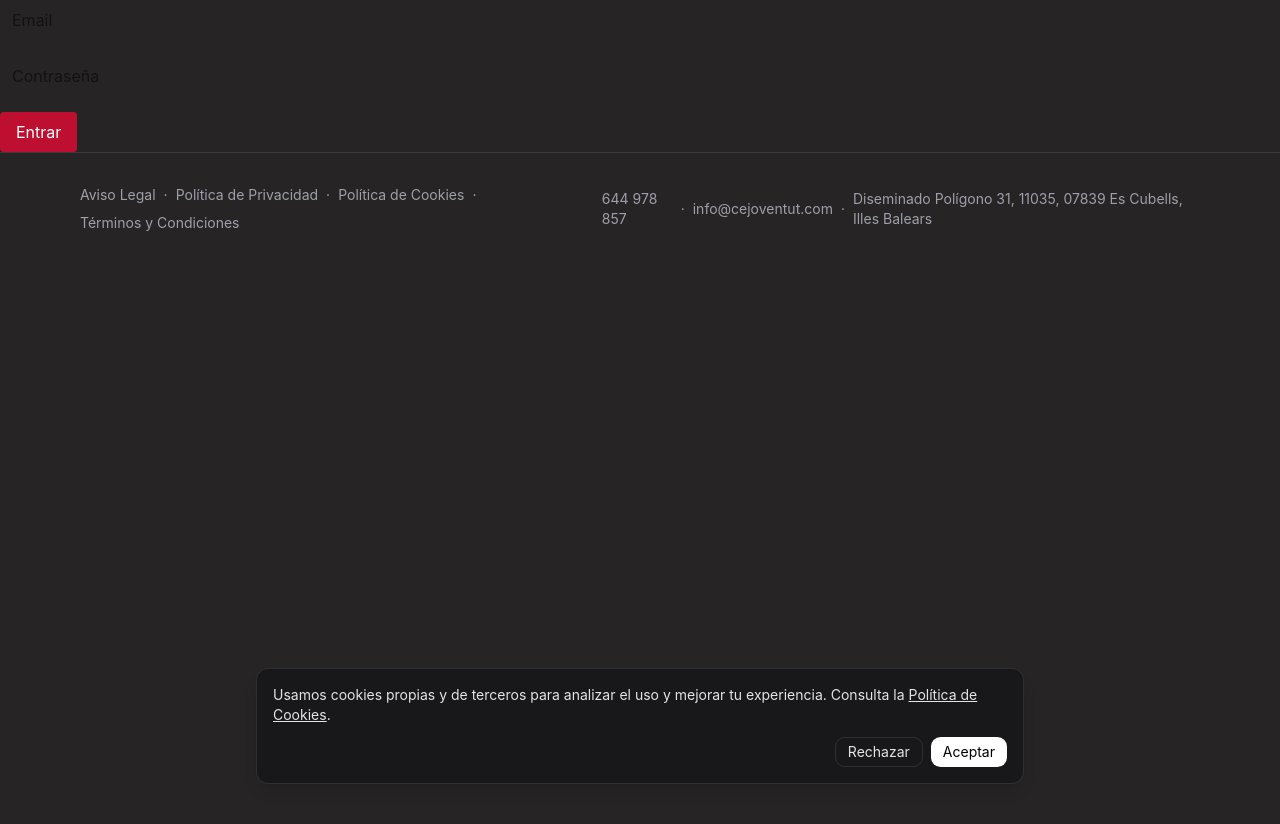
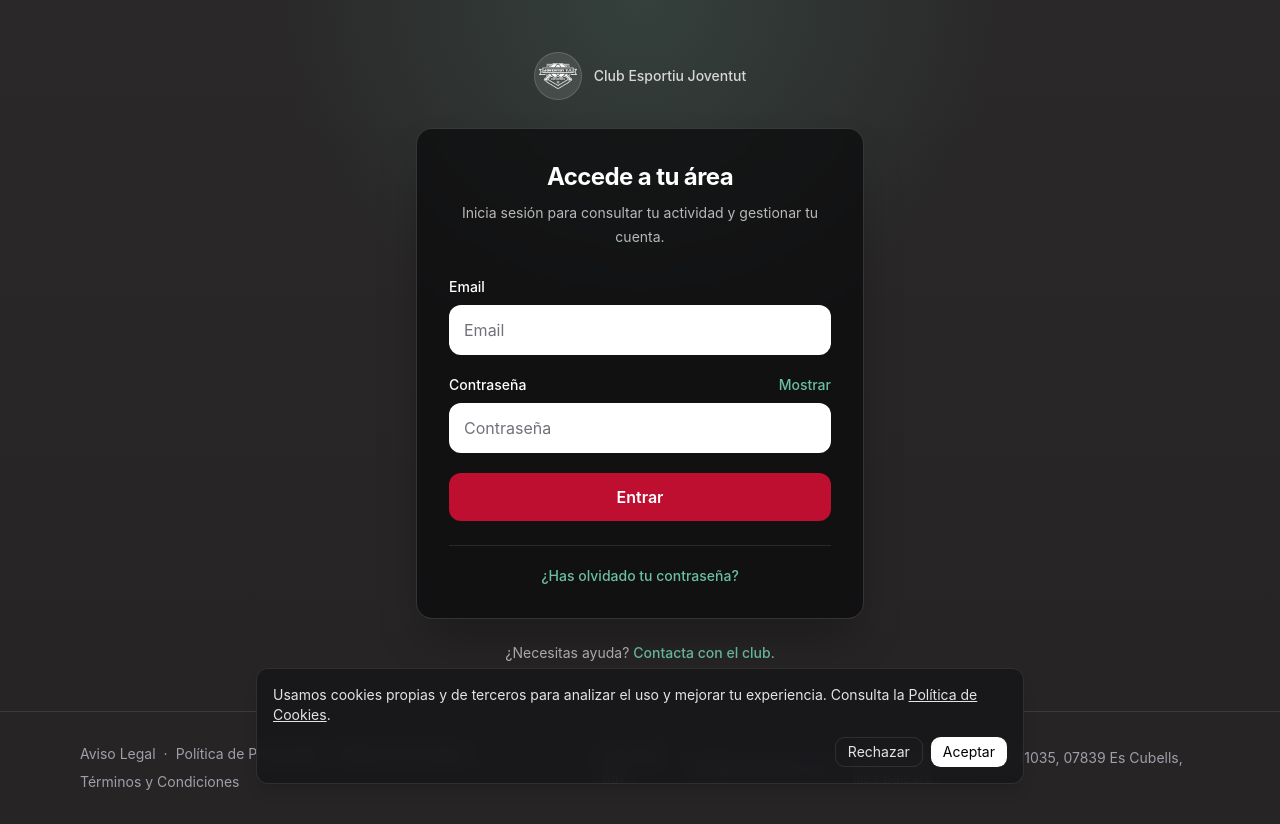
Before and after one commit to CEJoventutTT/Initial_web, a Next.js app: page /login in a window 1280 px wide. Before the commit the page ends 800 px from the top, so only its background shows below. Built offline with nearby package versions, Linux system fonts and the light colour scheme; no server answers.

Commit message:
feat(auth): improve login and recovery flow

```diff
--- a/app/auth/update-password/page.tsx
+++ b/app/auth/update-password/page.tsx
@@ -39,21 +39,17 @@ export default function UpdatePasswordPage() {
       setErr(null)
       setMsg(null)
 
-      // 1) ¿Viene con ?code=... ? intenta intercambio (PKCE)
+      // The recovery request uses the implicit flow, so its session arrives in
+      // the URL fragment. A PKCE link cannot be exchanged safely here because
+      // its verifier only exists in the browser where the request was started.
       const url = new URL(window.location.href)
       const code = url.searchParams.get('code')
       if (code) {
-        // Primero intenta con el code directo
-        const { error: exchErr1 } = await supabase.auth.exchangeCodeForSession(code)
-        if (exchErr1) {
-          // Algunos setups requieren pasar la URL completa
-          const { error: exchErr2 } = await supabase.auth.exchangeCodeForSession(window.location.href as unknown as string)
-          if (exchErr2) {
-            console.error('exchangeCodeForSession falló:', exchErr1.message, ' / ', exchErr2.message)
+        setErr('Este enlace se generó con una versión anterior. Solicita uno nuevo para restablecer la contraseña.')
+        setLoading(false)
+        return
       }
-        }
-      } else {
-        // 2) ¿Viene con #access_token y refresh_token? setea sesión manualmente
+
       const tokens = parseHashTokens()
       if (tokens?.access_token && tokens?.refresh_token) {
         const { error } = await supabase.auth.setSession({
@@ -61,12 +57,11 @@ export default function UpdatePasswordPage() {
           refresh_token: tokens.refresh_token,
         })
         if (error) {
-            console.error('setSession error:', error.message)
-          }
+          setErr('No se ha podido validar el enlace. Solicita uno nuevo e inténtalo de nuevo.')
         }
       }
 
-      // 3) Comprueba sesión (dos intentos por si el SDK tarda un tick)
+      // Comprueba sesión (dos intentos por si el SDK tarda un tick)
       let { data: { session } } = await supabase.auth.getSession()
       if (!session) {
         await new Promise(r => setTimeout(r, 80))
@@ -129,9 +124,7 @@ export default function UpdatePasswordPage() {
       <div className="min-h-screen flex items-center justify-center bg-brand-dark text-white px-4">
         <div className="w-full max-w-md bg-white/5 border border-white/10 rounded p-6 text-center">
           <h1 className="text-xl font-bold mb-2">Enlace no válido o caducado</h1>
-          <p className="text-white/70 mb-4">
-            Abre el link directamente desde el correo (no lo copies/pegues) o solicita una nueva invitación.
-          </p>
+          <p className="text-white/70 mb-4">{err ?? 'Solicita un nuevo enlace de recuperación e inténtalo de nuevo.'}</p>
         </div>
       </div>
     )
--- a/app/layout.tsx
+++ b/app/layout.tsx
@@ -84,9 +84,9 @@ export default async function RootLayout({
           }}
         />
       </head>
-      <body className="font-inter bg-dark text-white">
+      <body className="min-h-screen flex flex-col font-inter bg-dark text-white">
         <TranslationProvider initialLanguage={lang} dictionary={dict}>
-          {children}
+          <main className="flex flex-1 flex-col">{children}</main>
 
           {/* Aviso de cookies */}
           <CookieConsent />
--- a/app/login/page.tsx
+++ b/app/login/page.tsx
@@ -1,41 +1,102 @@
 'use client'
+
+import Image from 'next/image'
+import Link from 'next/link'
 import { useState } from 'react'
 import { useRouter, useSearchParams } from 'next/navigation'
-import { supabaseBrowser } from '@/lib/supabase/client'
+import { supabaseBrowser, supabaseImplicitBrowser } from '@/lib/supabase/client'
 import { safeInternalRedirect } from '@/lib/safe-redirect'
+
+type Notice = { kind: 'error' | 'success'; text: string } | null
 
 export default function LoginForm() {
   const supabase = supabaseBrowser()
   const router = useRouter()
   const sp = useSearchParams()
-  const next = safeInternalRedirect(
-    sp.get('next') ?? sp.get('redirect') ?? sp.get('redirectTo'),
-  )
+  const next = safeInternalRedirect(sp.get('next') ?? sp.get('redirect') ?? sp.get('redirectTo'))
   const [email, setEmail] = useState('')
   const [password, setPassword] = useState('')
-  const [msg, setMsg] = useState<string | null>(null)
+  const [showPassword, setShowPassword] = useState(false)
+  const [isRecovery, setIsRecovery] = useState(false)
+  const [notice, setNotice] = useState<Notice>(null)
   const [loading, setLoading] = useState(false)
+
+  const setError = () => setNotice({ kind: 'error', text: 'No hemos podido completar la operación. Comprueba los datos e inténtalo de nuevo.' })
 
   const onSubmit = async (e: React.FormEvent) => {
     e.preventDefault()
-    setLoading(true); setMsg(null)
+    setLoading(true)
+    setNotice(null)
     try {
       const { error } = await supabase.auth.signInWithPassword({ email, password })
-      if (error) { setMsg(error.message); return }
+      if (error) { setError(); return }
       router.replace(next)
-    } catch (err: unknown) {
-      setMsg(err instanceof Error ? err.message : 'No se pudo contactar con el servicio de autenticación.')
+    } catch {
+      setError()
     } finally {
       setLoading(false)
     }
   }
 
+  const onRecoverySubmit = async (e: React.FormEvent) => {
+    e.preventDefault()
+    setLoading(true)
+    setNotice(null)
+    try {
+      const { error } = await supabaseImplicitBrowser().auth.resetPasswordForEmail(email, {
+        redirectTo: `${window.location.origin}/auth/update-password`,
+      })
+      if (error) { setError(); return }
+      setNotice({ kind: 'success', text: 'Si existe una cuenta con este email, recibirás un enlace para restablecer tu contraseña.' })
+    } catch {
+      setError()
+    } finally {
+      setLoading(false)
+    }
+  }
+
+  const changeMode = (recovery: boolean) => { setIsRecovery(recovery); setNotice(null) }
+  const inputClassName = 'mt-2 block w-full rounded-lg border border-white/20 bg-white px-3.5 py-3 text-base text-zinc-950 outline-none transition placeholder:text-zinc-500 focus:border-brand-green focus:ring-4 focus:ring-brand-green/25 disabled:cursor-not-allowed disabled:bg-zinc-100'
+
   return (
-    <form onSubmit={onSubmit} className="space-y-4">
-      <input className="text-black px-3 py-2 rounded w-full" type="email" value={email} onChange={e=>setEmail(e.target.value)} placeholder="Email" required />
-      <input className="text-black px-3 py-2 rounded w-full" type="password" value={password} onChange={e=>setPassword(e.target.value)} placeholder="Contraseña" required />
-      <button disabled={loading} className="bg-primary px-4 py-2 rounded">{loading ? 'Entrando…' : 'Entrar'}</button>
-      {msg && <p className="text-red-400 text-sm">{msg}</p>}
-    </form>
+    <section className="relative flex min-h-full flex-1 items-center justify-center overflow-hidden px-4 py-12 sm:px-6">
+      <div aria-hidden="true" className="absolute inset-0 bg-panel-glow" />
+      <div className="relative w-full max-w-md">
+        <Link href="/" className="mx-auto mb-6 flex w-fit items-center gap-3 rounded-lg px-2 py-1 text-sm font-medium text-white/80 outline-none transition hover:text-white focus-visible:ring-4 focus-visible:ring-brand-green/40">
+          <span className="relative h-12 w-12 overflow-hidden rounded-full border border-white/15 bg-white/10"><Image src="/logo.png" alt="" fill sizes="48px" className="object-contain p-1" priority /></span>
+          <span>Club Esportiu Joventut</span>
+        </Link>
+
+        <div className="rounded-2xl border border-white/15 bg-zinc-950/70 p-6 shadow-2xl shadow-black/30 backdrop-blur sm:p-8">
+          <div className="mb-7 text-center">
+            <h1 className="text-2xl font-bold tracking-tight text-white">{isRecovery ? 'Recupera tu contraseña' : 'Accede a tu área'}</h1>
+            <p className="mt-2 text-sm leading-6 text-white/70">{isRecovery ? 'Te enviaremos un enlace seguro para crear una nueva contraseña.' : 'Inicia sesión para consultar tu actividad y gestionar tu cuenta.'}</p>
+          </div>
+
+          {isRecovery ? (
+            <form onSubmit={onRecoverySubmit} className="space-y-5">
+              <div><label htmlFor="recovery-email" className="block text-sm font-medium text-white">Email</label><input id="recovery-email" className={inputClassName} type="email" value={email} onChange={(e) => setEmail(e.target.value)} placeholder="Email" autoComplete="email" required disabled={loading} /></div>
+              <button type="submit" disabled={loading} className="w-full rounded-lg bg-primary px-4 py-3 font-semibold text-primary-foreground outline-none transition hover:bg-brand-red/90 focus-visible:ring-4 focus-visible:ring-brand-red/40 disabled:cursor-not-allowed disabled:opacity-60">{loading ? 'Enviando enlace…' : 'Enviar enlace de recuperación'}</button>
+            </form>
+          ) : (
+            <form onSubmit={onSubmit} className="space-y-5">
+              <div><label htmlFor="email" className="block text-sm font-medium text-white">Email</label><input id="email" className={inputClassName} type="email" value={email} onChange={(e) => setEmail(e.target.value)} placeholder="Email" autoComplete="email" required disabled={loading} /></div>
+              <div>
+                <div className="flex items-center justify-between gap-4"><label htmlFor="password" className="block text-sm font-medium text-white">Contraseña</label><button type="button" onClick={() => setShowPassword((visible) => !visible)} className="text-sm font-medium text-brand-green outline-none hover:text-white focus-visible:ring-4 focus-visible:ring-brand-green/40" aria-pressed={showPassword}>{showPassword ? 'Ocultar' : 'Mostrar'}</button></div>
+                <input id="password" className={inputClassName} type={showPassword ? 'text' : 'password'} value={password} onChange={(e) => setPassword(e.target.value)} placeholder="Contraseña" autoComplete="current-password" required disabled={loading} />
+              </div>
+              <button type="submit" disabled={loading} className="w-full rounded-lg bg-primary px-4 py-3 font-semibold text-primary-foreground outline-none transition hover:bg-brand-red/90 focus-visible:ring-4 focus-visible:ring-brand-red/40 disabled:cursor-not-allowed disabled:opacity-60">{loading ? 'Entrando…' : 'Entrar'}</button>
+            </form>
+          )}
+
+          {notice && <p className={`mt-5 rounded-lg border px-3.5 py-3 text-sm leading-5 ${notice.kind === 'error' ? 'border-red-400/40 bg-red-950/50 text-red-100' : 'border-brand-green/40 bg-brand-green/15 text-white'}`} role={notice.kind === 'error' ? 'alert' : 'status'} aria-live="polite">{notice.text}</p>}
+
+          <div className="mt-6 border-t border-white/10 pt-5 text-center text-sm text-white/70">
+            {isRecovery ? <button type="button" onClick={() => changeMode(false)} className="font-medium text-brand-green outline-none hover:text-white focus-visible:ring-4 focus-visible:ring-brand-green/40">Volver a iniciar sesión</button> : <button type="button" onClick={() => changeMode(true)} className="font-medium text-brand-green outline-none hover:text-white focus-visible:ring-4 focus-visible:ring-brand-green/40">¿Has olvidado tu contraseña?</button>}
+          </div>
+        </div>
+        <p className="mt-6 text-center text-sm text-white/65">¿Necesitas ayuda? <Link href="/join" className="font-medium text-brand-green outline-none hover:text-white focus-visible:ring-4 focus-visible:ring-brand-green/40">Contacta con el club</Link>.</p>
+      </div>
+    </section>
   )
 }
--- a/lib/supabase/client.ts
+++ b/lib/supabase/client.ts
@@ -12,3 +12,14 @@ export const supabaseBrowser = () => {
 
   return browserClient
 }
+
+// Password-recovery links may be opened on a different device from the one
+// where they were requested. Use the implicit flow for that one operation so
+// the session is returned in the URL fragment rather than relying on a PKCE
+// verifier stored in the requesting browser.
+export const supabaseImplicitBrowser = () => {
+  const { url, anonKey } = requireSupabaseConfig()
+  return createBrowserClient(url, anonKey, {
+    auth: { flowType: 'implicit' },
+  })
+}
```
Also changed, not shown: 1 other file (tests, documents, lock files or other folders). Lines whose indentation alone changed are shown as unchanged.
